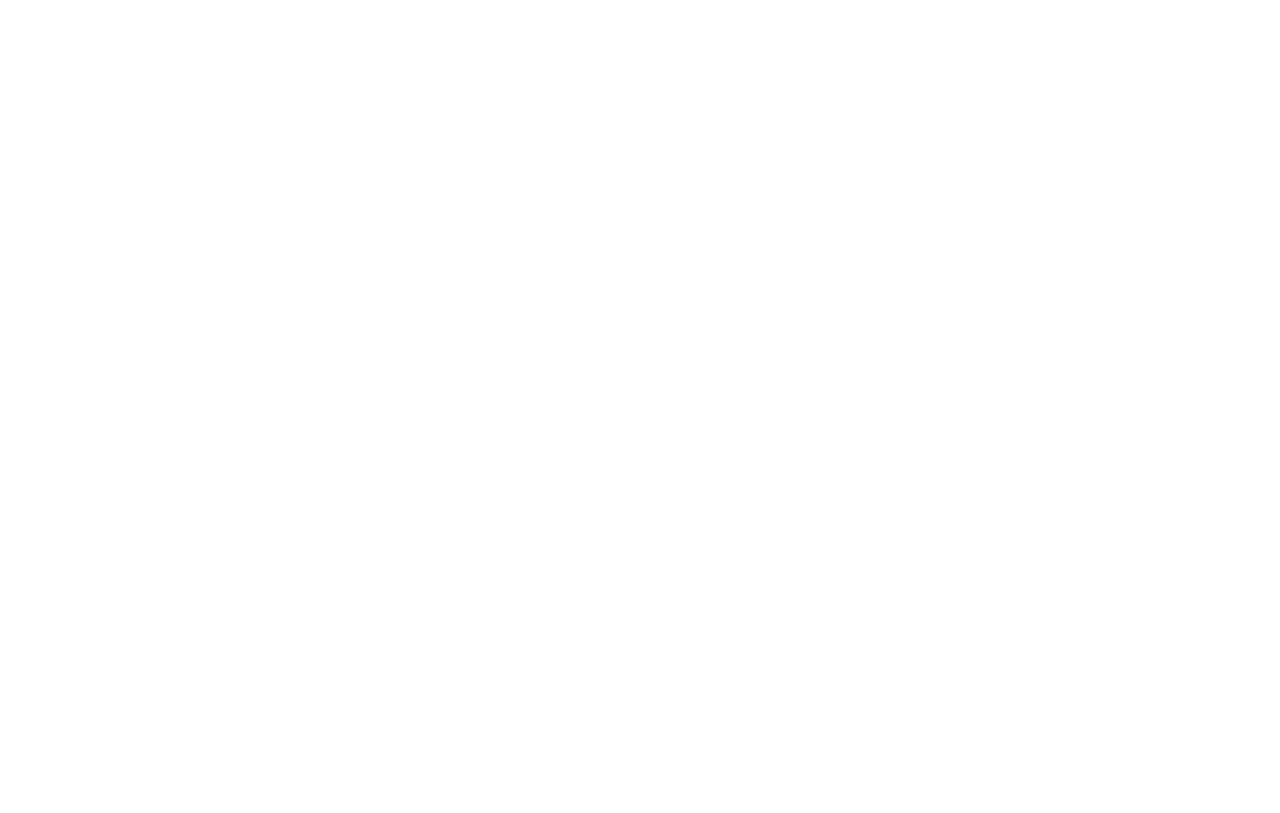
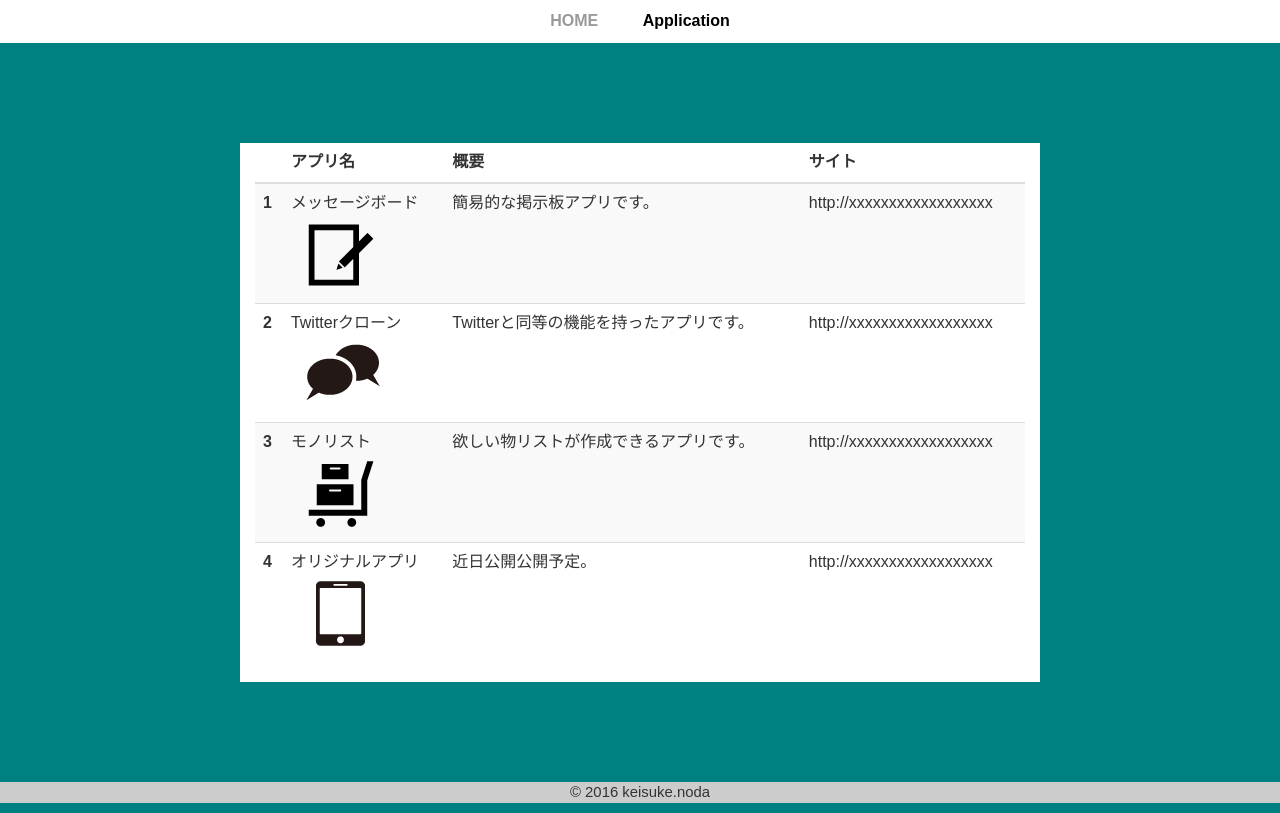
Before and after one commit to noooocchi30/noooocchi30.github.io, a plain HTML site: page application.html in a window 1280 px wide. Drawn offline with nearby package versions, Linux system fonts and the light colour scheme.

Commit message:
index.html誤記修正　application.html完成

```diff
--- a/application.html
+++ b/application.html
@@ -0,0 +1,67 @@
+<!DOCTYPE html>
+<html lang="ja">
+  <head>
+    <meta charset="utf-8">
+    <title>application</title>
+    <meta http-equiv="X-UA-Compatible" content="IE=edge">
+    <meta name="viewport" content="width=device-width, initial-scale=1">
+    <!-- BootstrapのCSS読み込み -->
+    <link rel="stylesheet" href="//maxcdn.bootstrapcdn.com/bootstrap/3.3.5/css/bootstrap.min.css">
+    <!-- jQuery読み込み -->
+    <script src="//ajax.googleapis.com/ajax/libs/jquery/1.11.3/jquery.min.js"></script>
+    <!-- BootstrapのJS読み込み -->
+    <script src="//maxcdn.bootstrapcdn.com/bootstrap/3.3.5/js/bootstrap.min.js"></script>
+    <link rel="stylesheet" href="about.css">
+  </head>
+
+  <body>
+    <nav>
+      <ul>
+        <li><a href="index.html">HOME</a></li>
+        <li><a href="application.html" class="selected">Application</a></li>
+      </ul>
+    </nav>
+
+    <div class="container">
+     <table class="table table-striped">
+      <thead>
+        <tr>
+         <th> </th>
+         <th>アプリ名</th>
+         <th>概要</th>
+         <th>サイト</th>
+        </tr>
+      </thead>
+      <tbody>
+       <tr>
+        <th scope="row">1</th>
+        <td>メッセージボード<br><img src="messeage.png" alt=""></td>
+        <td>簡易的な掲示板アプリです。</td>
+        <td>http://xxxxxxxxxxxxxxxxxx</td>
+       </tr>
+       <tr>
+        <th scope="row">2</th>
+        <td>Twitterクローン<br><img src="twitter.png" alt=""></td>
+        <td>Twitterと同等の機能を持ったアプリです。</td>
+        <td>http://xxxxxxxxxxxxxxxxxx</td>
+       </tr>
+       <tr>
+        <th scope="row">3</th>
+        <td>モノリスト<br><img src="monolist.png" alt=""></td>
+        <td>欲しい物リストが作成できるアプリです。</td>
+        <td>http://xxxxxxxxxxxxxxxxxx</td>
+       </tr>
+       <tr>
+        <th scope="row">4</th>
+        <td>オリジナルアプリ<br><img src="origin.png" alt=""></td>
+        <td>近日公開公開予定。</td>
+        <td>http://xxxxxxxxxxxxxxxxxx</td>
+       </tr>
+      </tbody>
+     </table>
+    </div>
+         <footer>
+        <p>&copy; 2016 keisuke.noda</p>
+      </footer>
+  </body>
+</html>
```
Also changed, not shown: index.html (+2 -2 lines), messeage.png (added), monolist.png (added), origin.png (added), twitter.png (added).
